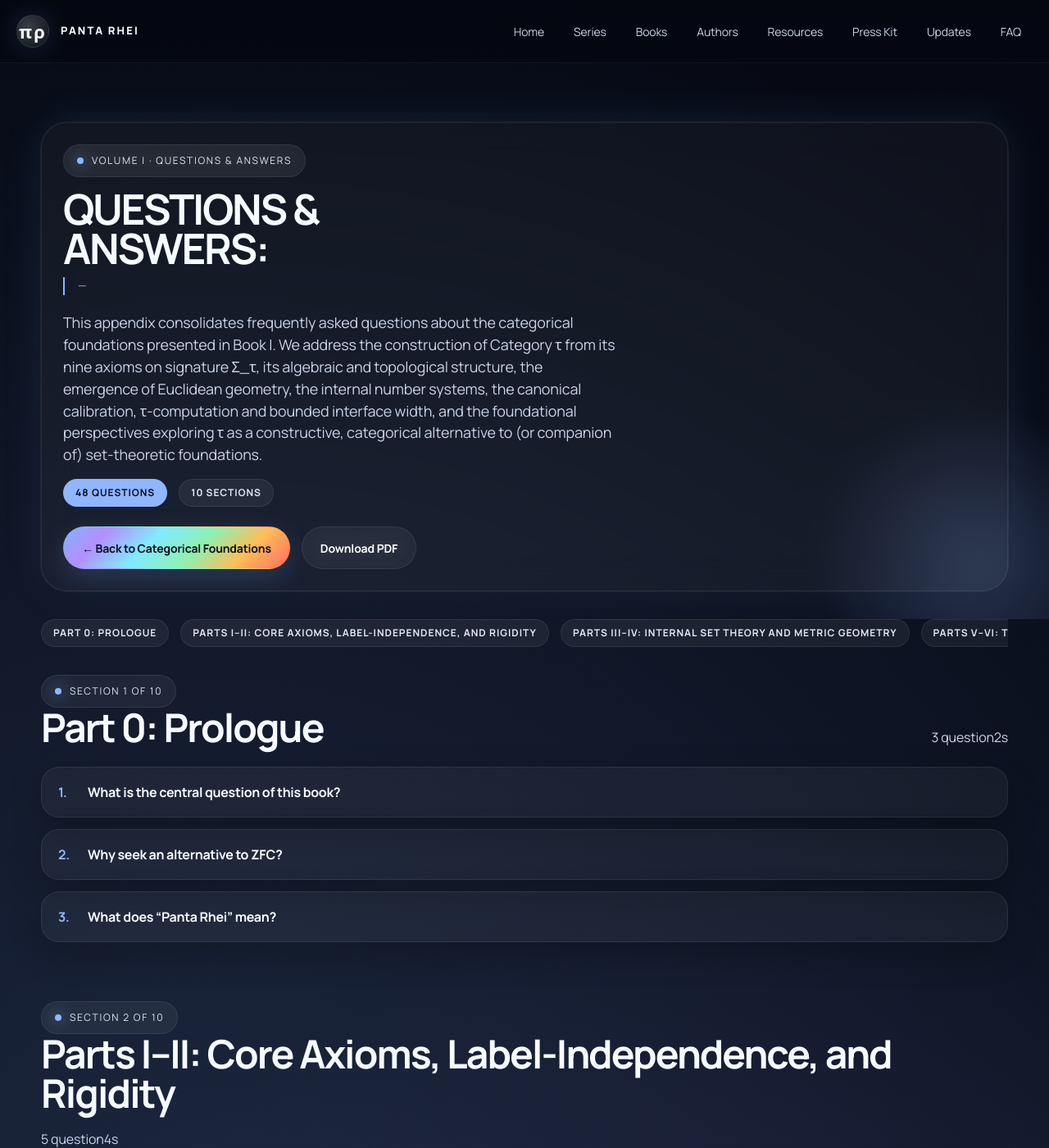
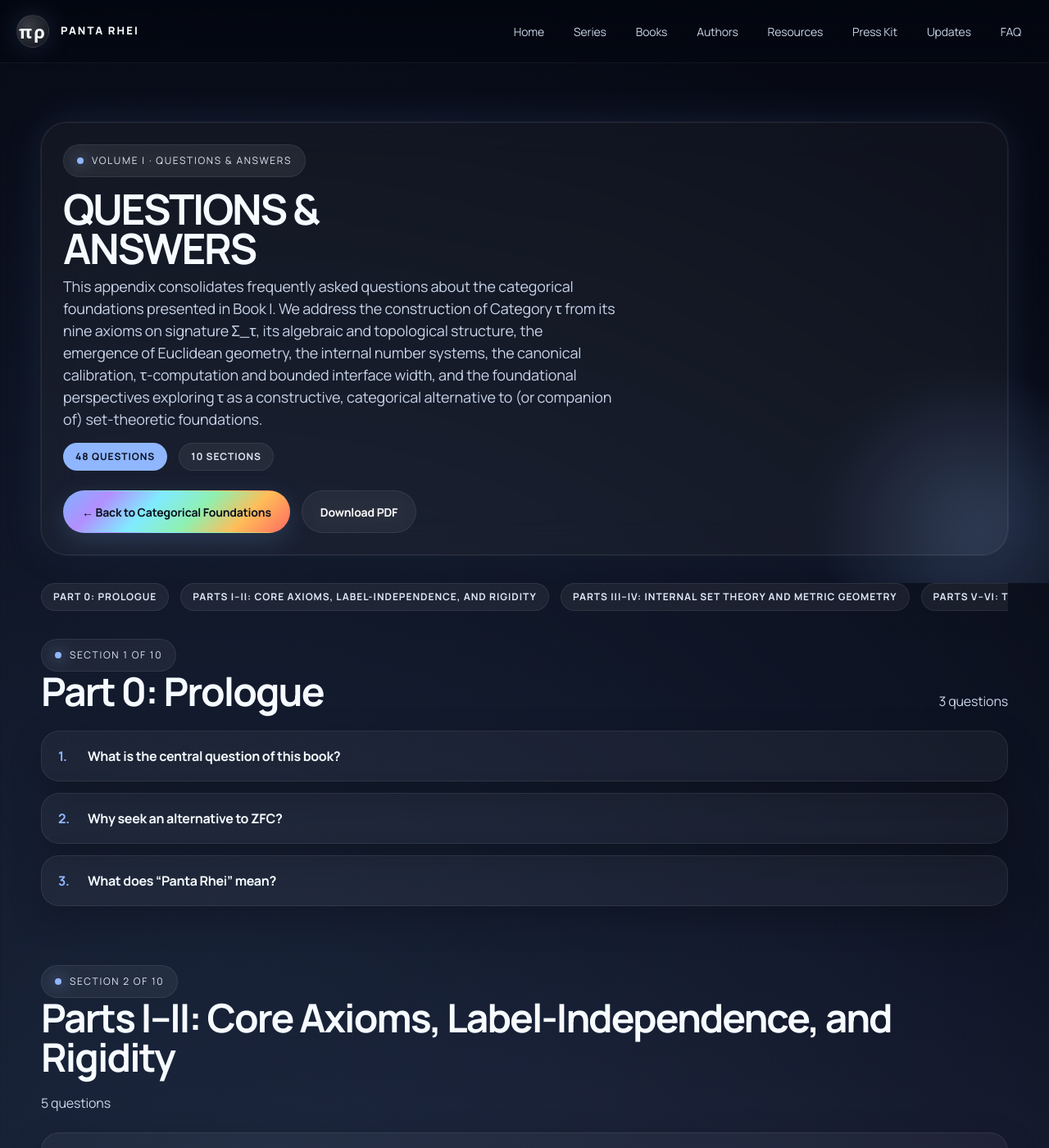
Before and after one commit to Panta-Rhei-Framework/website, a Jekyll site: the page built from books/categorical-foundations/qa/index.md, in a window 1280 px wide and 1400 px high. Shown: the whole window at 82% size. Built offline with Jekyll 4.4.1, drawn with Linux system fonts in a browser that asks for light colours; some of the changed text lies outside the part shown.

Commit message:
fix: handle empty string fields in Q&A layout template
Use .size > 0 checks instead of truthy checks for subtitle,
epigraph, closing, and ref fields to prevent rendering empty
elements when YAML values are empty strings.

Co-Authored-By: Claude Opus 4.6 <noreply@anthropic.com>

```diff
--- a/_layouts/qa.html
+++ b/_layouts/qa.html
@@ -14,9 +14,9 @@ layout: default
     <div class="page-hero__panel hero-card reveal">
       <div>
         <div class="eyebrow">{{ page.volume_label }} · Questions &amp; Answers</div>
-        <h1 class="page-hero__title">{{ qa.title }}{% if qa.subtitle %}: {{ qa.subtitle }}{% endif %}</h1>
-        {% if qa.epigraph %}
-        <blockquote class="qa-epigraph">{{ qa.epigraph }}{% if qa.epigraph_attribution %}<cite>— {{ qa.epigraph_attribution }}</cite>{% endif %}</blockquote>
+        <h1 class="page-hero__title">{{ qa.title }}{% if qa.subtitle.size > 0 %}: {{ qa.subtitle }}{% endif %}</h1>
+        {% if qa.epigraph.size > 0 %}
+        <blockquote class="qa-epigraph">{{ qa.epigraph }}{% if qa.epigraph_attribution.size > 0 %}<cite>— {{ qa.epigraph_attribution }}</cite>{% endif %}</blockquote>
         {% endif %}
         <p class="page-hero__copy">{{ qa.intro }}</p>
 
@@ -53,7 +53,7 @@ layout: default
         <div class="eyebrow">Section {{ forloop.index }} of {{ qa.sections | size }}</div>
         <h2>{{ section.title }}</h2>
       </div>
-      <p>{{ section.questions | size }} question{{ section.questions | size | minus: 1 | at_least: 1 | divided_by: 1 | plus: 0 }}{% if section.questions.size != 1 %}s{% endif %}</p>
+      <p>{{ section.questions | size }} question{% if section.questions.size != 1 %}s{% endif %}</p>
     </div>
 
     <div class="faq-list reveal">
@@ -63,7 +63,7 @@ layout: default
         <summary>
           <span class="qa-number">{{ q_counter }}.</span>
           {{ item.q }}
-          {% if item.ref %}<span class="qa-ref">{{ item.ref }}</span>{% endif %}
+          {% if item.ref.size > 0 %}<span class="qa-ref">{{ item.ref }}</span>{% endif %}
         </summary>
         <div>{{ item.a | markdownify }}</div>
       </details>
@@ -73,12 +73,12 @@ layout: default
 </section>
 {% endfor %}
 
-{% if qa.closing %}
+{% if qa.closing.size > 0 %}
 <section class="section">
   <div class="content">
     <div class="qa-closing reveal">
       {{ qa.closing | markdownify }}
-      {% if qa.closing_attribution %}
+      {% if qa.closing_attribution.size > 0 %}
       <p class="qa-closing__attr">{{ qa.closing_attribution }}</p>
       {% endif %}
     </div>
```
